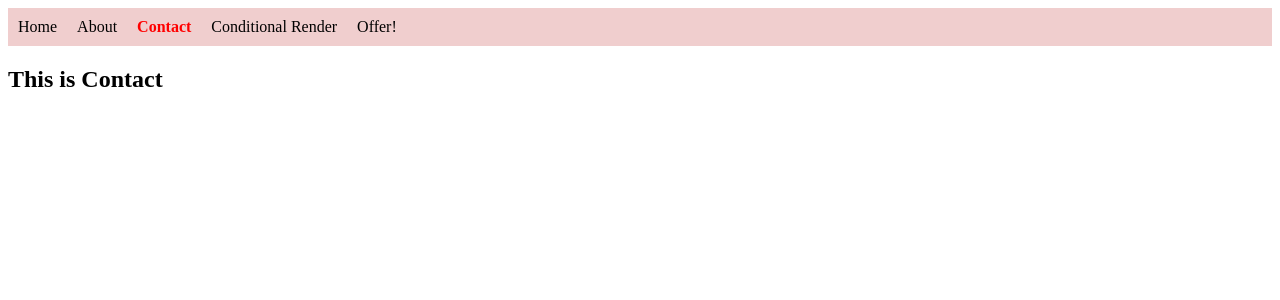
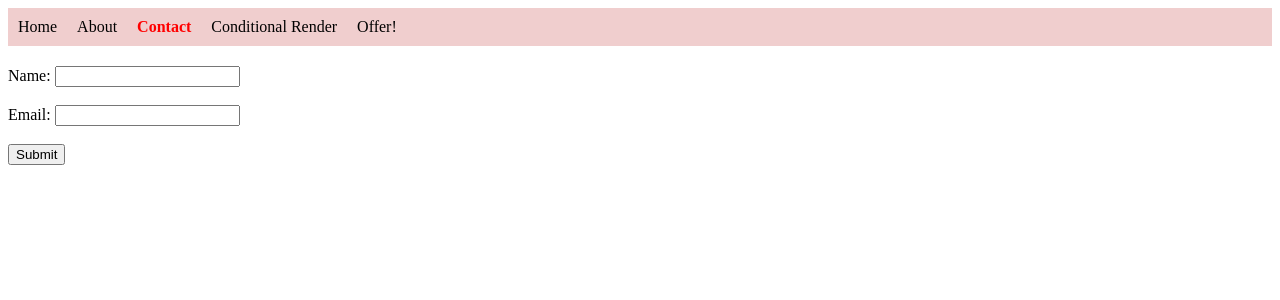
Before and after one commit to pritam-b-dev/reactRouterPractice, a React (Vite) app: page /contact in a window 1280 px wide. Shown: the top 300 px of the page. Built offline with nearby package versions, Linux system fonts and the light colour scheme.

Commit message:
controlled component for form handling and change current path automaticaly using  useNavigate and by clicking using Link to PostDetails component.

```diff
--- a/src/Contact.jsx
+++ b/src/Contact.jsx
@@ -1,9 +1,42 @@
-import React from "react";
+import React, { useState } from "react";
+import { useNavigate } from "react-router-dom";
 
 const Contact = () => {
+  const [name, setName] = useState("");
+  const [email, setEmail] = useState("");
+  const navigate = useNavigate();
+
+  const handleSubmit = (e) => {
+    e.preventDefault();
+    alert(`${name} your form has submitted!`);
+    setName("");
+    setEmail("");
+    navigate("/");
+  };
+
   return (
-    <div>
-      <h2>This is Contact</h2>
+    <div style={{ marginTop: "20px" }}>
+      <form onSubmit={handleSubmit}>
+        <label htmlFor="">Name: </label>
+        <input
+          required
+          type="text"
+          value={name}
+          onChange={(e) => setName(e.target.value)}
+        />
+        <br /> <br />
+        <label htmlFor="">Email: </label>
+        <input
+          required
+          type="email"
+          value={email}
+          onChange={(e) => setEmail(e.target.value)}
+        />
+        <br /> <br />
+        <button type="submit">Submit</button>
+      </form>
+
+      <div>{(name || email) && <p>you are typing...</p>}</div>
     </div>
   );
 };
--- a/src/PostDetails.jsx
+++ b/src/PostDetails.jsx
@@ -1,5 +1,5 @@
 import React, { useEffect, useState } from "react";
-import { useParams } from "react-router-dom";
+import { Link, useParams } from "react-router-dom";
 
 const PostDetails = () => {
   const { id } = useParams();
@@ -31,6 +31,7 @@ const PostDetails = () => {
           <p>{post.body}</p>
         </div>
       )}
+      <Link to={"/conditionalrendering"}> Return to Lists</Link>
     </div>
   );
 };
```
